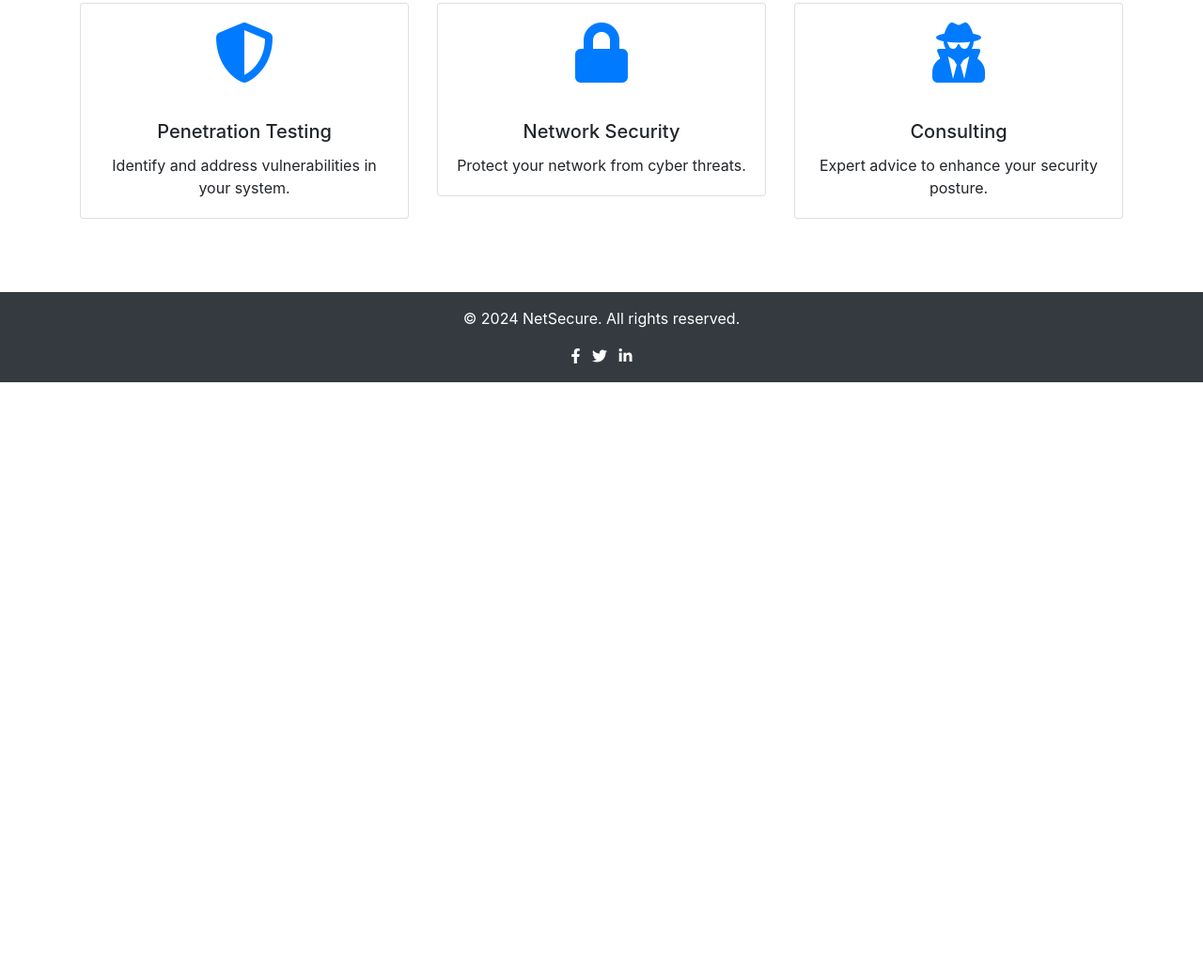
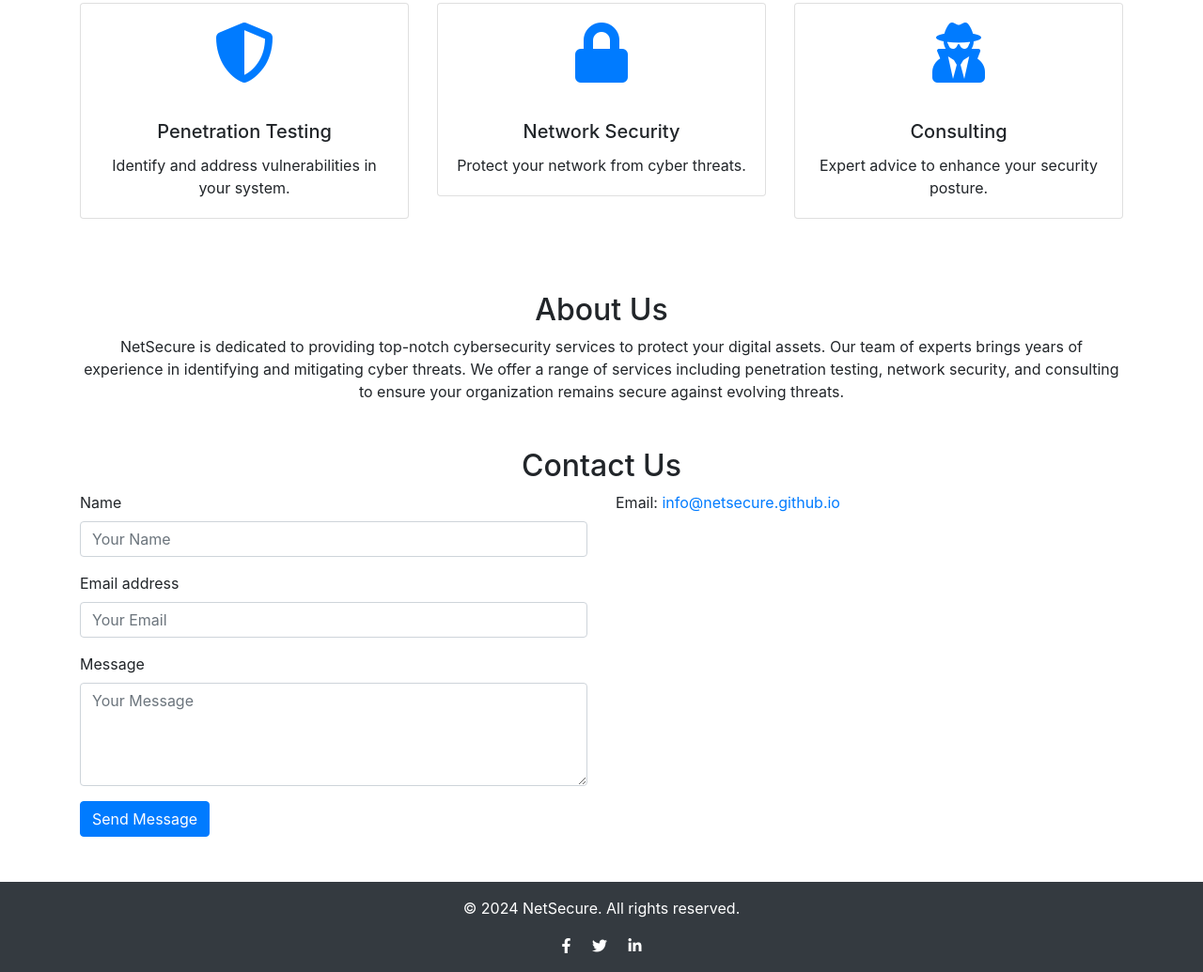
Before and after one commit to NetSecure/NetSecure.github.io, a plain HTML site: page index.html in a window 1280 px wide. Shown: the part 437-1472 px from the top of the page at 94% size. Before the commit the page ends 844 px from the top, so only its background shows below. Drawn offline with nearby package versions, Linux system fonts and the light colour scheme.

Commit message:
Update index.html

```diff
--- a/index.html
+++ b/index.html
@@ -11,17 +11,17 @@
   <!-- Font Awesome -->
   <link rel="stylesheet" href="https://cdnjs.cloudflare.com/ajax/libs/font-awesome/5.15.3/css/all.min.css">
 
-  <!-- Custom CSS
-  <link rel="stylesheet" href="css/styles.css"> -->
+  <!-- Custom CSS -->
   <style>
     body {
-/*  padding-top: 56px; /* Space for fixed navbar */
+      padding-top: 56px; /* Space for fixed navbar */
     }
 
     .hero {
       padding: 60px 0;
-  background: url('../images/hero-bg.jpg') no-repeat center center;
+      background: url('https://via.placeholder.com/1500x500') no-repeat center center;
       background-size: cover;
+      color: white;
     }
 
     .card {
@@ -37,13 +37,18 @@ body {
 
     footer a {
       text-decoration: none;
+      color: white;
+      margin: 0 10px;
     }
 
+    footer a:hover {
+      color: #007bff;
+    }
   </style>
 </head>
 <body>
   <!-- Navigation Bar -->
-  <nav class="navbar navbar-expand-lg navbar-dark bg-dark">
+  <nav class="navbar navbar-expand-lg navbar-dark bg-dark fixed-top">
     <a class="navbar-brand" href="#">NetSecure</a>
     <button class="navbar-toggler" type="button" data-toggle="collapse" data-target="#navbarNav" aria-controls="navbarNav" aria-expanded="false" aria-label="Toggle navigation">
       <span class="navbar-toggler-icon"></span>
@@ -54,20 +59,20 @@ footer a {
           <a class="nav-link" href="#">Home <span class="sr-only">(current)</span></a>
         </li>
         <li class="nav-item">
-          <a class="nav-link" href="#">Services</a>
+          <a class="nav-link" href="#services">Services</a>
         </li>
         <li class="nav-item">
-          <a class="nav-link" href="#">About</a>
+          <a class="nav-link" href="#about">About</a>
         </li>
         <li class="nav-item">
-          <a class="nav-link" href="#">Contact</a>
+          <a class="nav-link" href="#contact">Contact</a>
         </li>
       </ul>
     </div>
   </nav>
 
   <!-- Hero Section -->
-  <header class="hero bg-primary text-white text-center">
+  <header class="hero text-center">
     <div class="container">
       <h1 class="display-4">Protect Your Digital World</h1>
       <p class="lead">Comprehensive cybersecurity services tailored for your needs.</p>
@@ -114,6 +119,47 @@ footer a {
     </div>
   </section>
 
+  <!-- About Section -->
+  <section id="about" class="my-5">
+    <div class="container">
+      <h2 class="text-center">About Us</h2>
+      <p class="text-center">NetSecure is dedicated to providing top-notch cybersecurity services to protect your digital assets. Our team of experts brings years of experience in identifying and mitigating cyber threats. We offer a range of services including penetration testing, network security, and consulting to ensure your organization remains secure against evolving threats.</p>
+    </div>
+  </section>
+
+  <!-- Contact Section -->
+  <section id="contact" class="my-5">
+    <div class="container">
+      <h2 class="text-center">Contact Us</h2>
+      <div class="row">
+        <div class="col-md-6">
+          <form>
+            <div class="form-group">
+              <label for="name">Name</label>
+              <input type="text" class="form-control" id="name" placeholder="Your Name" required>
+            </div>
+            <div class="form-group">
+              <label for="email">Email address</label>
+              <input type="email" class="form-control" id="email" placeholder="Your Email" required>
+            </div>
+            <div class="form-group">
+              <label for="message">Message</label>
+              <textarea class="form-control" id="message" rows="4" placeholder="Your Message" required></textarea>
+            </div>
+            <button type="submit" class="btn btn-primary">Send Message</button>
+          </form>
+        </div>
+        <div class="col-md-6">
+         <!-- <h4>Our Address</h4>
+          <p>123 Cybersecurity Lane, Suite 100<br>
+          Tech City, TX 12345<br>
+          Phone: (123) 456-7890<br>-->
+          Email: <a href="mailto:info@netsecure.github.io">info@netsecure.github.io</a></p>
+        </div>
+      </div>
+    </div>
+  </section>
+
   <!-- Footer -->
   <footer class="bg-dark text-white text-center py-3">
     <p>&copy; 2024 NetSecure. All rights reserved.</p>
```
Lines whose indentation alone changed are shown as unchanged.
